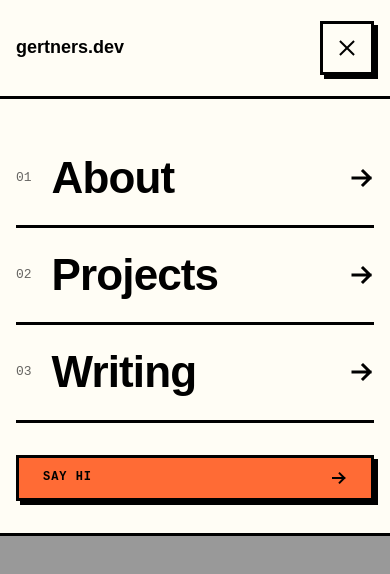
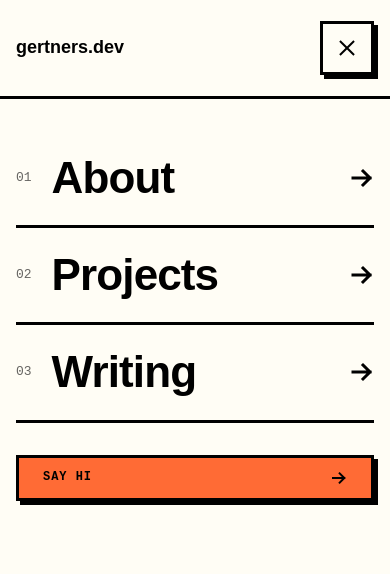
Before and after one commit to ArvidsGertners/gertners.dev, a React (Vite) app: page / in a window 390 px wide. Both pictures are taken after a click on the button 347 px from the left and 48 px from the top of the page. Shown: the top 574 px of the page. Built offline with nearby package versions, Linux system fonts and the light colour scheme.

Commit message:
make drawer fullscreen

```diff
--- a/src/components/NavBar.jsx
+++ b/src/components/NavBar.jsx
@@ -65,15 +65,9 @@ export const NavBar = () => {
       </div>
       <Drawer.Root open={isOpen} onOpenChange={setIsOpen} swipeDirection="up">
         <Drawer.Portal>
-          <Drawer.Backdrop
-            className="fixed inset-x-0 bottom-0 top-24.75 bg-ink/40
-                 opacity-[calc(1-var(--drawer-swipe-progress))]
-                 transition-opacity duration-300
-                 data-starting-style:opacity-0 data-ending-style:opacity-0 data-swiping:duration-0"
-          />
           <Drawer.Viewport className="fixed inset-x-0 bottom-0 top-24.75 flex flex-col">
             <Drawer.Popup
-              className="w-full bg-paper border-b-3 border-ink px-4 py-8 outline-none
+              className="flex-1 w-full overflow-y-auto overscroll-contain bg-paper border-ink px-4 py-8 outline-none
                    transform-[translateY(var(--drawer-swipe-movement-y))]
                    transition-transform duration-300 ease-[cubic-bezier(0.32,0.72,0,1)]
                    data-starting-style:transform-[translateY(-100%)]
```
